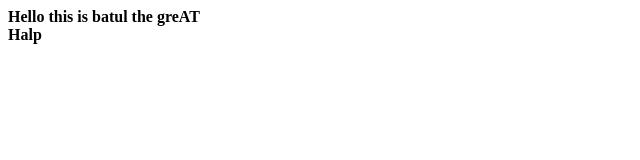
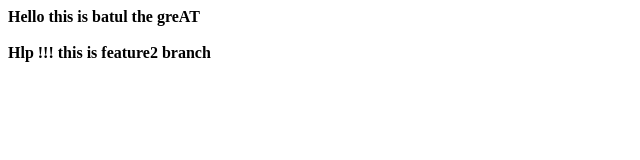
Before and after one commit to Vg119/gittutorial2, a plain HTML site: page index.html in a window 1280 px wide. Shown: the whole page, without its empty margins (0-640 px from the left). Drawn offline with Linux system fonts and the light colour scheme.

Commit message:
this is feature 2

```diff
--- a/index.html
+++ b/index.html
@@ -1,3 +1,3 @@
 <b> Hello this is batul the greAT</b>
-<br>
-<b> Halp </b>
+<br><br>
+<b> Hlp !!! this is feature2 branch</b>
```
